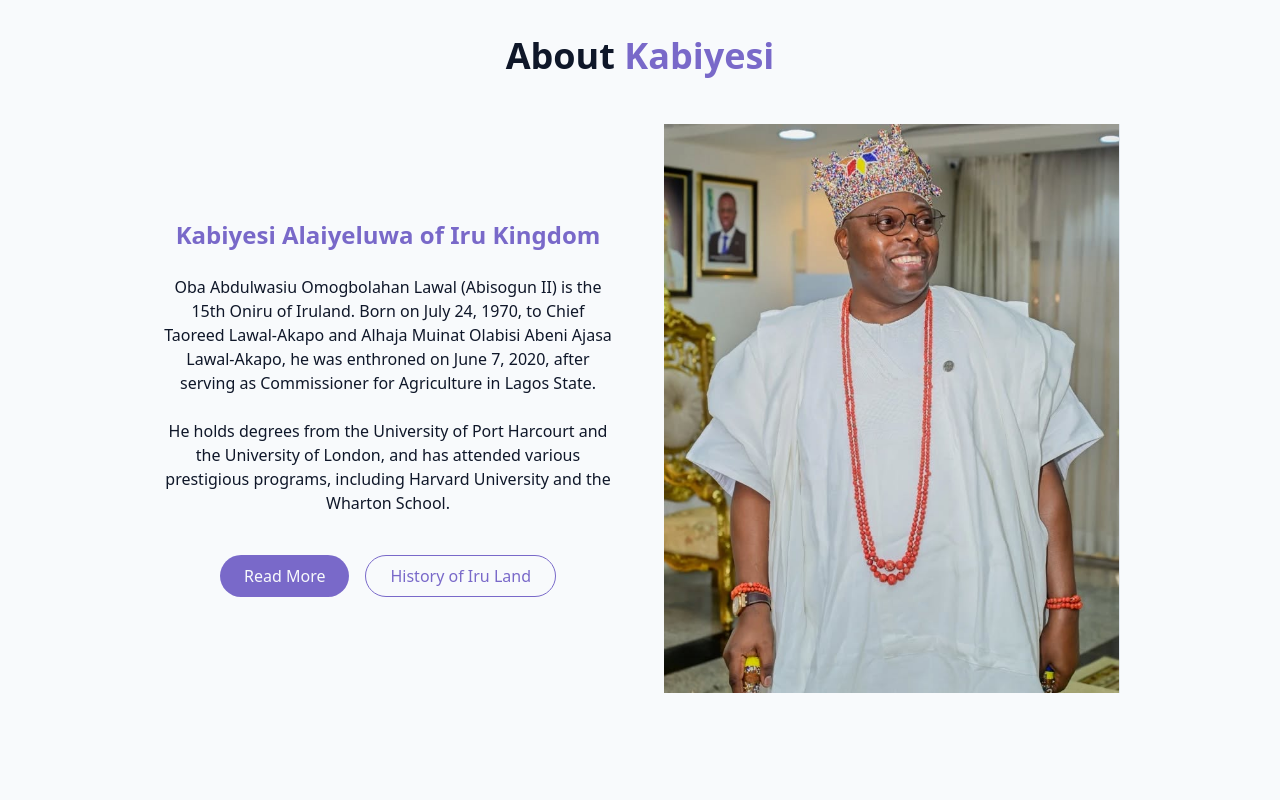
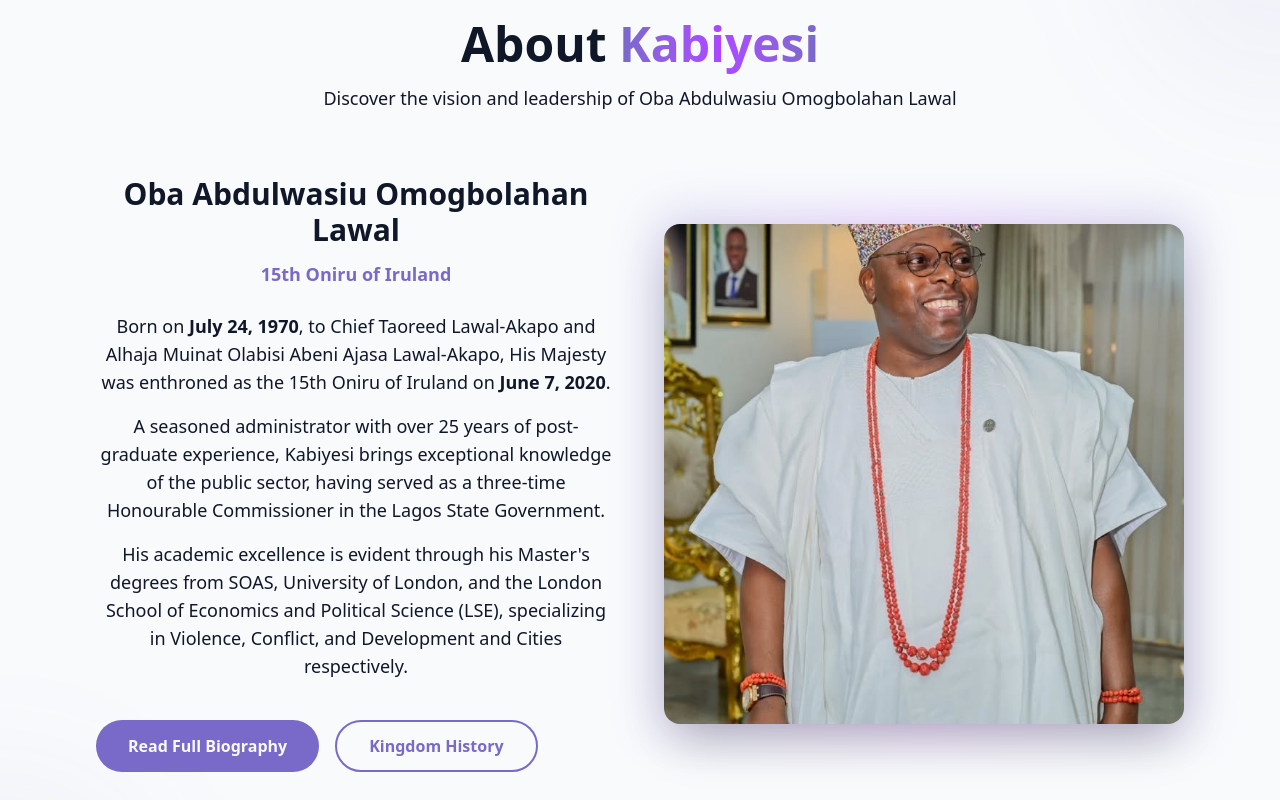
Before and after one commit to sammyd0e/ONIRUPALACE, a React (Vite) app: page / in a window 1280 px wide. Shown: the part 860-1660 px from the top of the page. Built offline with nearby package versions, Linux system fonts and the light colour scheme; a web font is replaced by a local one.

Commit message:
Modernize About section - improve typography, spacing, and visual hierarchy

```diff
--- a/src/components/AboutSection.jsx
+++ b/src/components/AboutSection.jsx
@@ -222,43 +222,74 @@ export const AboutSection = () => {
 
   return (
     <>
-      <section id="about" className="py-24 px-4 relative">
-        <div className="container mx-auto max-w-5xl">
-          <h2 className="text-3xl md:text-4xl font-bold mb-12 text-center">
-            About <span className="text-primary"> Kabiyesi</span>
-          </h2>
+      <section id="about" className="py-20 px-4 relative overflow-hidden">
+        {/* Background gradient accent */}
+        <div className="absolute -top-40 -right-40 w-80 h-80 bg-primary/5 rounded-full blur-3xl"></div>
+        <div className="absolute -bottom-40 -left-40 w-80 h-80 bg-primary/5 rounded-full blur-3xl"></div>
 
-          <div className="grid grid-cols-1 md:grid-cols-2 gap-12 items-center">
-            <div className="space-y-6">
-              <h3 className="text-2xl font-semibold text-primary">
-                Kabiyesi Alaiyeluwa of Iru Kingdom
-              </h3>
+        <div className="container mx-auto max-w-6xl relative z-10">
+          {/* Section Header */}
+          <div className="text-center mb-16 animate-fade-in">
+            <h2 className="text-4xl md:text-5xl font-bold mb-4">
+              About <span className="bg-gradient-to-r from-primary via-purple-500 to-primary bg-clip-text text-transparent"> Kabiyesi</span>
+            </h2>
+            <p className="text-lg text-muted-foreground max-w-2xl mx-auto">
+              Discover the vision and leadership of Oba Abdulwasiu Omogbolahan Lawal
+            </p>
+          </div>
 
-              <p class='name' className="text-muted-foreground">
-                Oba Abdulwasiu Omogbolahan Lawal (Abisogun II) is the 15th Oniru of Iruland. Born on July 24, 1970, to Chief Taoreed Lawal-Akapo and Alhaja Muinat Olabisi Abeni Ajasa Lawal-Akapo, he was enthroned on June 7, 2020, after serving as Commissioner for Agriculture in Lagos State.
-              </p>
+          {/* Main Content Grid */}
+          <div className="grid grid-cols-1 lg:grid-cols-2 gap-12 items-center mb-20">
+            {/* Left: Text Content */}
+            <div className="space-y-6 animate-slide-in-left">
+              <div className="space-y-3">
+                <h3 className="text-3xl font-bold text-foreground">
+                  Oba Abdulwasiu Omogbolahan Lawal
+                </h3>
+                <p className="text-lg font-semibold text-primary">
+                  15th Oniru of Iruland
+                </p>
+              </div>
 
-              <p class='name'className="text-muted-foreground">
-                He holds degrees from the University of Port Harcourt and the University of London, and has attended various prestigious programs, including Harvard University and the Wharton School. <span className="text-glow text-foreground"> </span>
-              </p>
+              <div className="space-y-4 text-muted-foreground leading-relaxed">
+                <p className="text-base md:text-lg">
+                  Born on <span className="font-semibold text-foreground">July 24, 1970</span>, to Chief Taoreed Lawal-Akapo and Alhaja Muinat Olabisi Abeni Ajasa Lawal-Akapo, His Majesty was enthroned as the 15th Oniru of Iruland on <span className="font-semibold text-foreground">June 7, 2020</span>.
+                </p>
 
-              <div className="flex flex-col sm:flex-row gap-4 pt-4 justify-center">
-                <button className="cosmic-button" onClick={() => setShowModal(true)}>
-                  Read More
+                <p className="text-base md:text-lg">
+                  A seasoned administrator with over 25 years of post-graduate experience, Kabiyesi brings exceptional knowledge of the public sector, having served as a three-time Honourable Commissioner in the Lagos State Government.
+                </p>
+
+                <p className="text-base md:text-lg">
+                  His academic excellence is evident through his Master's degrees from SOAS, University of London, and the London School of Economics and Political Science (LSE), specializing in Violence, Conflict, and Development and Cities respectively.
+                </p>
+              </div>
+
+              {/* CTA Buttons */}
+              <div className="flex flex-col sm:flex-row gap-4 pt-4">
+                <button className="cosmic-button px-8 py-3 font-semibold" onClick={() => setShowModal(true)}>
+                  Read Full Biography
                 </button>
 
                 <button
                   onClick={() => setActiveTab(true)}
-
-                className="px-6 py-2 rounded-full border border-primary text-primary hover:bg-primary/10 transition-colors duration-300"
+                  className="px-8 py-3 rounded-full border-2 border-primary text-primary hover:bg-primary/10 transition-all duration-300 font-semibold"
                 >
-                  History of Iru Land
+                  Kingdom History
                 </button>
               </div>
             </div>
 
-            <div>
-              <img src={imgP} alt="kabiyesi" className="border-r"/>
+            {/* Right: Image */}
+            <div className="animate-fade-in-delay-2">
+              <div className="relative group">
+                <div className="absolute -inset-2 bg-gradient-to-r from-primary via-purple-500 to-primary rounded-2xl blur-xl opacity-25 group-hover:opacity-50 transition duration-500"></div>
+                <img
+                  src={imgP}
+                  alt="Kabiyesi Oba Abdulwasiu Omogbolahan Lawal"
+                  className="relative w-full rounded-2xl shadow-2xl object-cover h-96 md:h-[500px]"
+                />
+              </div>
             </div>
           </div>
         </div>
@@ -484,7 +515,7 @@ export const AboutSection = () => {
         }
 
 
-
+{/* the about  */}
         {showModal && (
           <div
             className="fixed inset-0 z-50 flex items-center justify-center bg-black/60 animate-fade-in-delay-6"
```
